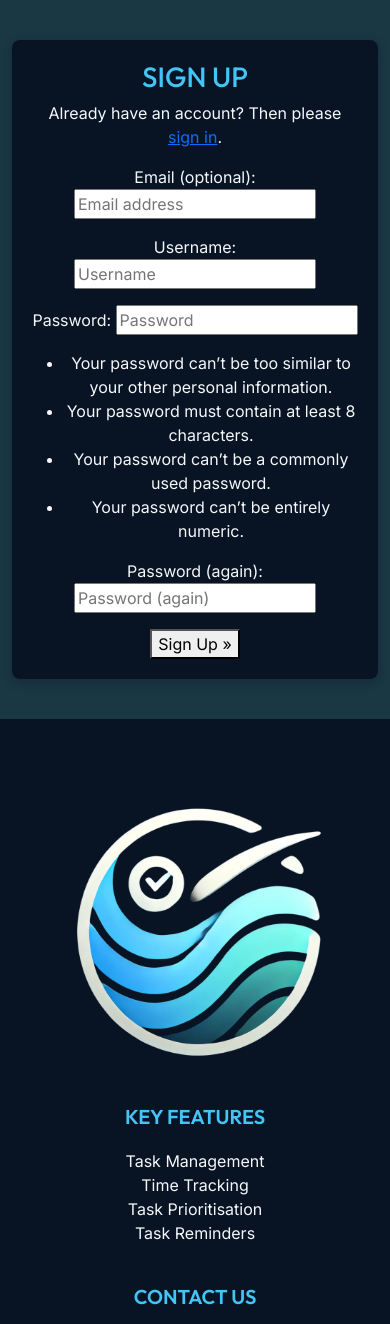
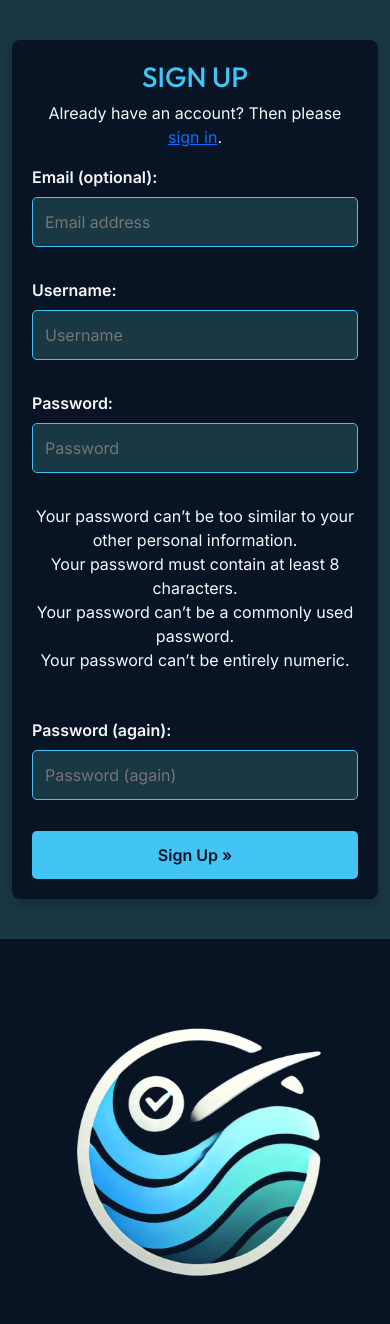
Before and after one commit to MFS4711/Hackathon-2-Task_Manager, a Django app: page /accounts/signup/ in a window 390 px wide. Shown: the part 96-1420 px from the top of the page. Run offline with Django 4.2, Linux system fonts and the light colour scheme; some libraries are stand-ins or nearby versions.

Commit message:
UX - Add styling consistent to login page for sign up page - test responsiveness

```diff
--- a/static/css/style.css
+++ b/static/css/style.css
@@ -132,16 +132,15 @@ footer .social-media a:hover {
     box-shadow: 0 4px 12px rgba(0, 0, 0, 0.2);
 }
 
-/* .authenticated-container h1 {
-    font-size: 2rem;
-    margin-bottom: 20px;
-} */
-
 /* Form Styles */
 form.login {
     display: flex;
     flex-direction: column;
     gap: 15px;
+}
+
+form.login label {
+    font-weight: 600;
 }
 
 form.login input[type="text"],
@@ -192,6 +191,85 @@ form.login .secondaryAction:hover {
     background-color: #42C5F5;
 }
 
+
+/* sign up */
+
+.signup-container {
+    max-width: 600px;
+    margin: 40px auto;
+    padding: 20px;
+    background-color: rgba(8, 20, 36, 1);
+    border-radius: 8px;
+    box-shadow: 0 4px 12px rgba(0, 0, 0, 0.2);
+}
+
+/* Remove bullet points and extra space from any unordered list */
+.signup-container ul {
+    list-style-type: none;
+    padding-left: 0;
+    margin: 0;
+}
+
+/* Aligning the form structure */
+form.signup {
+    display: flex;
+    flex-direction: column;
+    gap: 15px;
+    width: 100%;
+}
+
+/* Label Styling */
+form.signup label {
+    font-weight: 600;
+    margin-bottom: 8px;
+    color: #F5F7FA;
+    text-align: left;
+    display: block;
+    font-size: 1rem;
+}
+
+/* Input field styling for text, email, and password fields */
+form.signup input[type="text"],
+form.signup input[type="email"],
+form.signup input[type="password"] {
+    padding: 12px;
+    font-size: 1rem;
+    border: 1px solid #42C5F5;
+    border-radius: 5px;
+    background-color: #1A3744;
+    color: #F5F7FA;
+    width: 100%;
+    box-sizing: border-box;
+}
+
+/* Focus state for input fields */
+form.signup input[type="text"]:focus,
+form.signup input[type="email"]:focus,
+form.signup input[type="password"]:focus {
+    outline: none;
+    border-color: #42C5F5;
+}
+
+/* Button styling for the submit button */
+form.signup button {
+    padding: 12px;
+    font-size: 1rem;
+    border-radius: 5px;
+    text-align: center;
+    font-weight: 600;
+    background-color: #42C5F5;
+    color: #081424;
+    border: none;
+    cursor: pointer;
+    width: 100%;
+    box-sizing: border-box;
+}
+
+/* Hover effect for the submit button */
+form.signup button:hover {
+    background-color: #167EA0;
+}
+
 /* ------------- sahebachabra  ------------------ */
 
 
--- a/templates/account/signup.html
+++ b/templates/account/signup.html
@@ -5,7 +5,7 @@
 {% block head_title %}{% trans "Signup" %}{% endblock head_title %}
 
 {% block content %}
-<div class="container authenticated-container">
+<div class="container signup-container ">
   <h1>{% trans "Sign Up" %}</h1>
 
   <p>{% blocktrans %}Already have an account? Then please <a href="{{ login_url }}">sign in</a>.{% endblocktrans %}</p>
```
